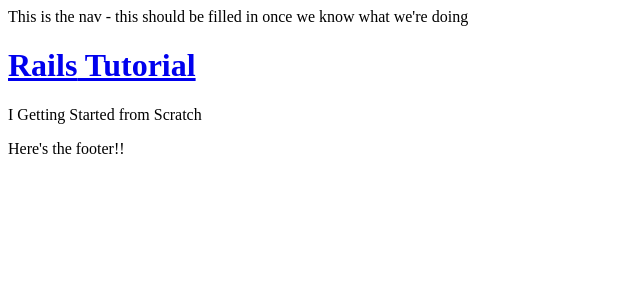
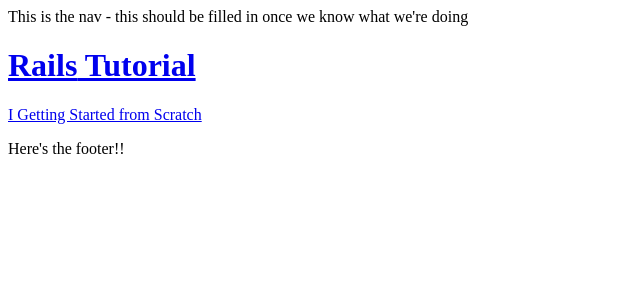
Before and after one commit to bmoreonrails/rails_tutorial, a Jekyll site: the page built from tutorial.md, in a window 1280 px wide. Shown: the top 300 px of the page, without its empty margins (0-640 px from the left). Built offline with Jekyll 4.4.1, drawn with Linux system fonts in a browser that asks for light colours.

Commit message:
Link to chapter from index page

```diff
--- a/tutorial.md
+++ b/tutorial.md
@@ -8,6 +8,8 @@ title: Rails Tutorial
 
 {% for chapter in site.chapters %}
   <div class="chapter">
-    {{ chapter.number }} {{ chapter.title }}
+    <a href="{{chapter.url}}">
+      {{ chapter.number }} {{ chapter.title }}
+    </a>
   </div>
 {% endfor %}
```
Also changed, not shown: _chapters/1.md (+1 -0 lines).
